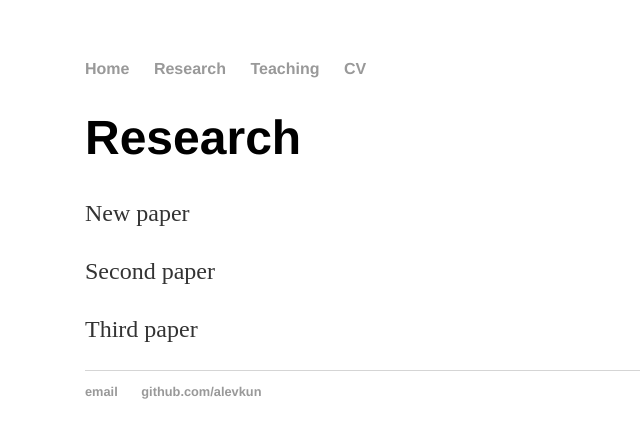
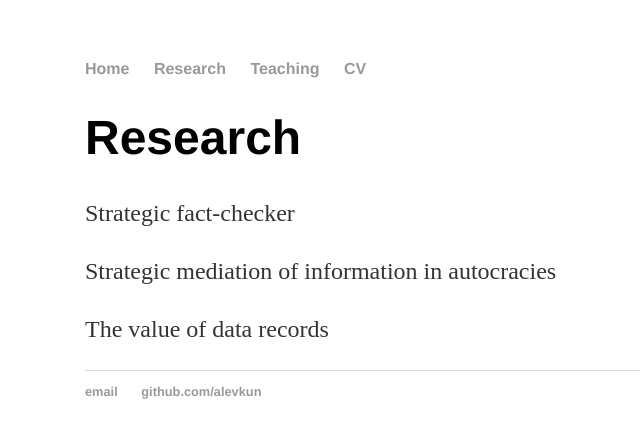
Before and after one commit to alevkun/alevkun.github.io, a Jekyll site: the page built from research/index.html, in a window 1280 px wide. Shown: the top 438 px of the page, without its empty margins (107-747 px from the left). Built offline with Jekyll 4.4.1, drawn with Linux system fonts in a browser that asks for light colours.

Commit message:
Update index.html

```diff
--- a/research/index.html
+++ b/research/index.html
@@ -3,6 +3,6 @@ layout: default
 title: Research
 ---
 	<h1>{{ page.title }}</h1>
-	<p> New paper </p>
-<p> Second paper </p>
-<p> Third paper </p>
+	<p> Strategic fact-checker </p>
+<p> Strategic mediation of information in autocracies </p>
+<p> The value of data records </p>
```
